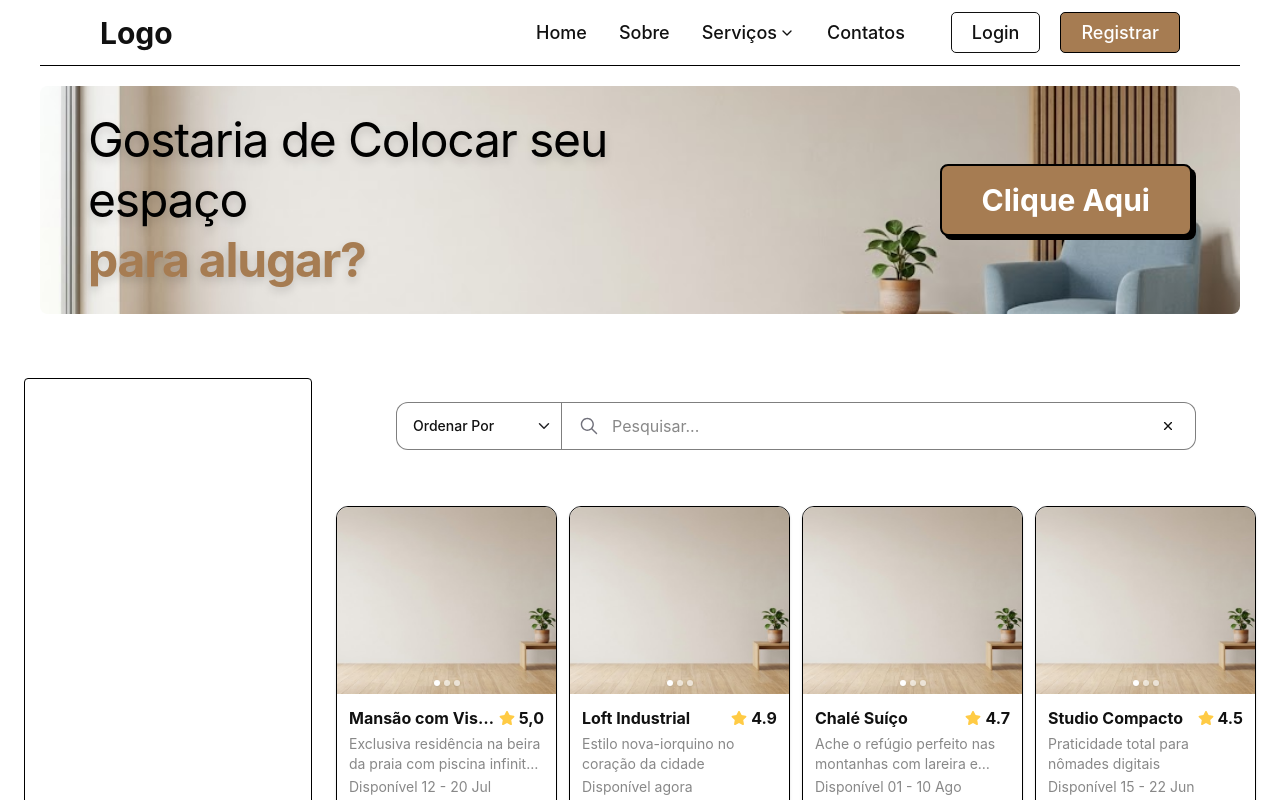
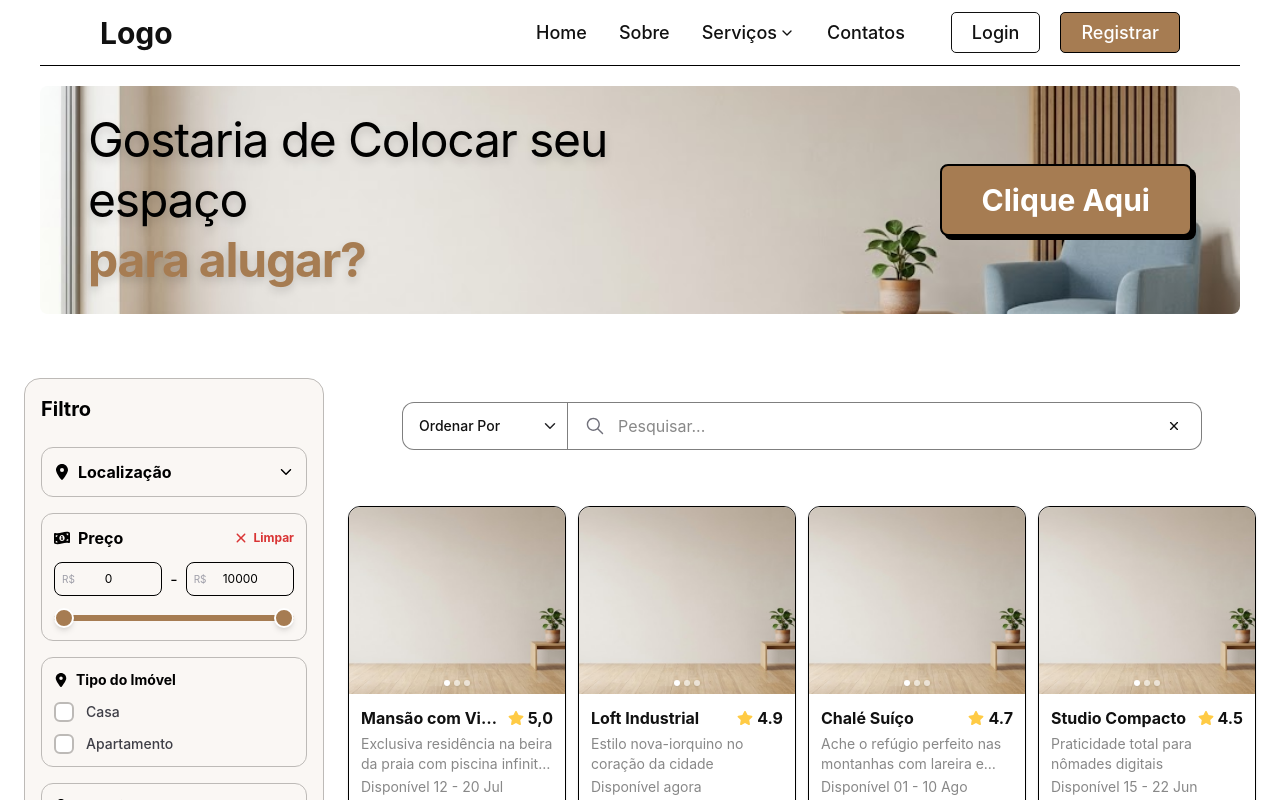
Before and after one commit to Kauasan123/Easy-Rent, a React (Vite) app: page /principal in a window 1280 px wide. Shown: the top 800 px of the page. Built offline with nearby package versions, Linux system fonts and the light colour scheme.

Commit message:
Inicialização do Filtro

```diff
--- a/package.json
+++ b/package.json
@@ -10,6 +10,7 @@
     "preview": "vite preview"
   },
   "dependencies": {
+    "@radix-ui/react-slider": "^1.3.6",
     "framer-motion": "^12.38.0",
     "react": "^19.2.4",
     "react-dom": "^19.2.4",
--- a/src/Pages/Principal.jsx
+++ b/src/Pages/Principal.jsx
@@ -3,6 +3,7 @@ import Header from '../components/Header.jsx'
 import Footer from '../components/Footer.jsx'
 import * as Icons from '../icons/icons.js'
 import Hero from '../assets/TelaPrincipal/MiniHero.jpg'
+import * as Slider from '@radix-ui/react-slider';
 
 const imoveis = [
   {
@@ -73,7 +74,33 @@ const imoveis = [
   }
 ];
 
-function App() {
+// Componente CheckBox
+function CheckBox({ label, id }) {
+  return (
+    <label htmlFor={id} className="flex items-center gap-3 cursor-pointer group">
+      <div className="relative flex items-center justify-center w-5 h-5">
+        <input type="checkbox" id={id} className="peer appearance-none w-full h-full border-2 border-borda-cards rounded-md  bg-white checked:bg-beje-principal checked:border-beje-principal transition-all duration-200 cursor-pointer" />
+        <Icons.FaCheck className="absolute text-white opacity-0 peer-checked:opacity-100 pointer-events-none transition-opacity duration-200" size={12.5} />
+      </div>
+      <span className="text-sm text-zinc-700 group-hover:text-beje-principal transition-colors font-medium">
+        {label}
+      </span>
+    </label>
+  );
+}
+
+// Componente Principal
+export default function Principal() {
+  const [aberto, setAberto] = useState("");
+  const [range, setRange] = useState([0, 10000]);
+
+  const imoveisFiltro = imoveis.filter(imovel => {
+    const precoLimpo = imovel.preco.replace(/\./g, '').replace(',', '.');
+    const precoNumerico = parseFloat(precoLimpo);
+
+    return precoNumerico >= range[0] && precoNumerico <= range[1];
+  });
+
   return (
     <div className="min-h-screen flex flex-col bg-white">
       <header>
@@ -110,16 +137,128 @@ function App() {
         {/* Conteudo Principal */}
         <section className="container-principal flex w-full max-w-[1440px] 2xl:max-w-[1700px] mx-auto gap-6 p-6">
 
-          {/* COLUNA ESQUERDA: O FILTRO (20% a 25% da largura) */}
-          <aside className="filtro-lateral w-72 hidden lg:block">
-            {/* Seu componente de Filtro entra aqui */}
-            <div className='w-full h-full border rounded'></div>
+          {/* Filtro */}
+          <aside className="w-[300px] border border-borda-cards rounded-2xl p-4 bg-fundo-cards flex flex-col gap-4">
+            <div className="flex justify-between items-center mb-2">
+              <h2 className="text-xl font-bold">Filtro</h2>
+              {/* Ícone de fechar */}
+            </div>
+
+            {/* Seção Localização */}
+            <div className="border border-borda-cards rounded-xl overflow-hidden">
+              <button onClick={() => setAberto(aberto === 'localizacao' ? '' : 'localizacao')} className="w-full flex items-center justify-between p-3 transition-colors">
+                <div className="flex items-center gap-2 font-bold">
+                  <Icons.FaLocationDot /> Localização
+                </div>
+                <Icons.IoIosArrowDown className={`transition-transform ${aberto === 'localizacao' ? 'rotate-180' : ''}`} />
+              </button>
+              <div className={`transition-all duration-300 ease-in-out overflow-hidden ${aberto === 'localizacao' ? 'max-h-40 opacity-100' : 'max-h-0 opacity-0'}`}>
+                <div className="px-3 pb-3 pt-0">
+                  <input type="text" placeholder="Escreva aonde deseja procurar..." className="w-full p-2 border border-borda-cards rounded-lg text-sm outline-none focus:border-beje-principal bg-white" />
+                </div>
+              </div>
+            </div>
+
+            {/* Seção Preço */}
+            <div className="flex flex-col gap-3 p-3 border border-borda-cards rounded-xl">
+              <div className="flex justify-between items-center">
+                <div className="flex items-center gap-2 font-bold">
+                  <Icons.FaMoneyBill1Wave /> Preço
+                </div>
+                <div>
+                  <button onClick={() => setRange([0, 10000])} className="text-vermelho-cancelar text-xs font-bold hover:underline flex flex-row text-center items-center">
+                    <Icons.IoIosClose className='text-vermelho-cancelar' size={24} />
+                    Limpar
+                  </button>
+                </div>
+              </div>
+
+              <div className="flex items-center gap-2">
+                <div className="relative w-full">
+                  <span className="absolute left-2 top-1/2 -translate-y-1/2 text-[10px] text-zinc-400">R$</span>
+                  <input type="number" value={range[0]} onChange={(e) => setRange([Number(e.target.value), range[1]])} className="w-full p-2 pl-6 border rounded-lg text-xs text-center outline-none focus:border-beje-principal" />
+                </div>
+                <span>-</span>
+                <div className="relative w-full">
+                  <span className="absolute left-2 top-1/2 -translate-y-1/2 text-[10px] text-zinc-400">R$</span>
+                  <input type="number" value={range[1]} onChange={(e) => setRange([range[0], Number(e.target.value)])} className="w-full p-2 pl-6 border rounded-lg text-xs text-center outline-none focus:border-beje-principal" />
+                </div>
+              </div>
+
+              <Slider.Root
+                className="relative flex items-center select-none touch-none w-full h-5"
+                max={10000}
+                step={100}
+                value={range}
+                onValueChange={setRange}
+              >
+                <Slider.Track className="bg-cinza-slider relative grow rounded-full h-1.5">
+                  <Slider.Range className="absolute bg-beje-principal rounded-full h-full" />
+                </Slider.Track>
+
+                <Slider.Thumb className="block w-5 h-5 border-white border-2 bg-beje-principal shadow-md rounded-full hover:scale-110 transition-transform cursor-grab active:cursor-grabbing outline-none" />
+                <Slider.Thumb className="block w-5 h-5 border-white border-2 bg-beje-principal shadow-md rounded-full hover:scale-110 transition-transform cursor-grab active:cursor-grabbing outline-none" />
+              </Slider.Root>
+            </div>
+
+            {/* Seção Data */}
+            {/* <div className="border border-zinc-100 rounded-xl overflow-hidden">
+              <button onClick={() => setAberto(aberto === 'localizacao' ? '' : 'localizacao')} className="w-full flex items-center justify-between p-3 transition-colors">
+                <div className="flex items-center gap-2 font-bold">
+                  <Icons.FaLocationDot /> tipo do Imóvel
+                </div>
+                <Icons.FaChevronDown className={`transition-transform ${aberto === 'data' ? 'rotate-180' : ''}`} />
+              </button>
+
+              <div className={`transition-all duration-500 ease-in-out overflow-hidden ${aberto === 'data' ? 'max-h-[400px] opacity-100' : 'max-h-0 opacity-0'}`}>
+                <div className="p-4 bg-zinc-50 flex flex-col items-center">
+                  Aqui você renderiza o seu componente de calendário (Filtro - Calendario Aberto.png)
+                  <div className="text-sm font-bold mb-4">Janeiro 2026</div>
+                  Mock do Calendário Grid
+                  <div className="grid grid-cols-7 gap-2 text-[10px] text-center">
+                    {["DOM", "SEG", "TER", "QUA", "QUI", "SEX", "SAB"].map(d => <div key={d}>{d}</div>)}
+                    ... números do calendário ...
+                  </div>
+                </div>
+              </div>
+            </div> */}
+
+            {/* Seção Tipo de Imóvel */}
+            <div className="flex flex-col gap-3 p-3 border border-borda-cards rounded-xl">
+              <div className="flex items-center gap-2 font-bold text-sm">
+                <Icons.FaLocationDot /> Tipo do Imóvel
+              </div>
+
+              {/* Chamando a função (componente) que criamos */}
+              <CheckBox label="Casa" id="casa" />
+              <CheckBox label="Apartamento" id="apto" />
+            </div>
+
+            {/* Seção Capacidade */}
+            <div className="flex flex-col gap-2 p-3 border border-borda-cards rounded-xl">
+              <div className="flex items-center gap-2 font-bold text-sm">
+                <Icons.FaLocationDot /> Capacidade
+              </div>
+
+              <CheckBox label="1" id="1" />
+              <CheckBox label="2" id="2" />
+              <CheckBox label="+3" id="+3" />
+            </div>
+
+            {/* Seção Avaliação */}
+            <div className="flex flex-col gap-2 p-3 border border-borda-cards rounded-xl">
+
+            </div>
+
+            {/* Seção Comodidades */}
+            <div className="flex flex-col gap-2 p-3 border border-borda-cards rounded-xl">
+
+            </div>
           </aside>
 
-          {/* COLUNA DIREITA: O CONTEÚDO DINÂMICO (Todo o restante do espaço) */}
+          {/* Conteudo Principal */}
           <main className="conteudo-principal flex-1 flex flex-col gap-8">
-
-            {/* Busca e Ordenação */}
+            {/* Barra de Busca e Ordenação */}
             <div className="w-full flex justify-center py-6">
               <div className="flex items-center w-full max-w-[800px] 2xl:max-w-[1100px] h-12 bg-white border border-preto-principal/50 rounded-xl overflow-hidden transition-colors">
                 <div className="relative h-full border-r border-preto-principal/50">
@@ -138,7 +277,7 @@ function App() {
                   <Icons.IoIosSearch size={22} />
                 </div>
 
-                <input type="text" placeholder="Pesquisar..." className="flex-1 h-full px-3 text-base text-preto-texto-principal/50 outline-none placeholder:text-preto-texto-principal/50 bg-transparent"/>
+                <input type="text" placeholder="Pesquisar..." className="flex-1 h-full px-3 text-base text-preto-texto-principal/50 outline-none placeholder:text-preto-texto-principal/50 bg-transparent" />
                 <button className="pr-4 text-preto-texto-principal hover:text-preto-texto-principal transition-colors active:scale-90">
                   <Icons.IoIosClose size={22} />
                 </button>
@@ -223,5 +362,3 @@ function App() {
     </div >
   )
 }
-
-export default App
--- a/src/index.css
+++ b/src/index.css
@@ -9,7 +9,11 @@
     --color-preto-principal: #000000;
     --color-beje-principal: #A67C52;
     --color-fundo-principal: #FAFAF9;
+    --color-fundo-cards: #FAF7F4;
+    --color-borda-cards: #BDBAB7;
     --color-icone-estrela: #FFCB45;
+    --color-vermelho-cancelar: #D93434;
+    --color-cinza-slider: #E5E5E5;
     --color-borda-preta-opaca: color-mix(in srgb, #000000 35%, transparent);
 
     --spacing-rem-2: 2rem;
```
Also changed, not shown: src/icons/icons.js (+7 -4 lines), 1 other file (tests, documents, lock files or other folders).
